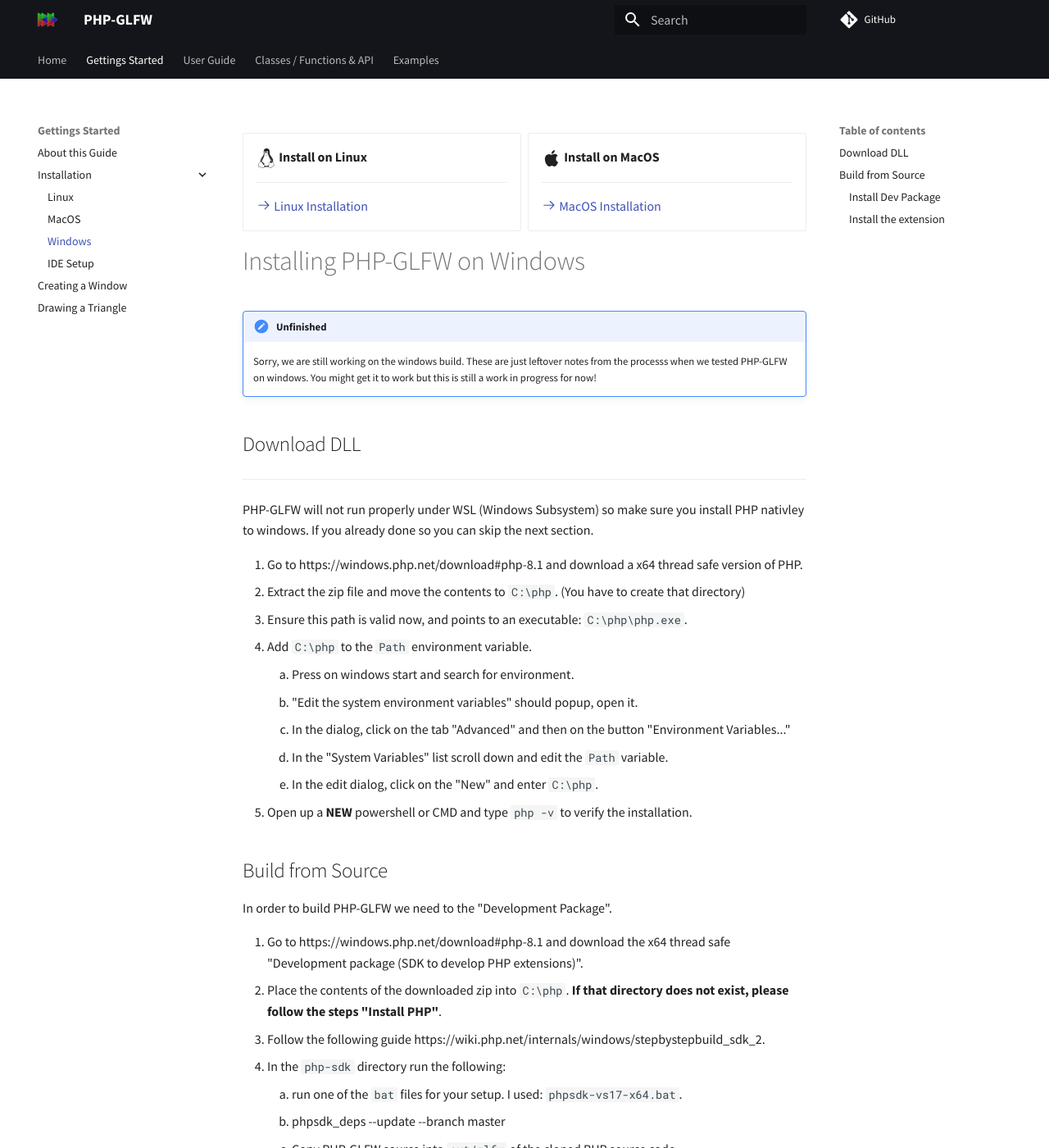
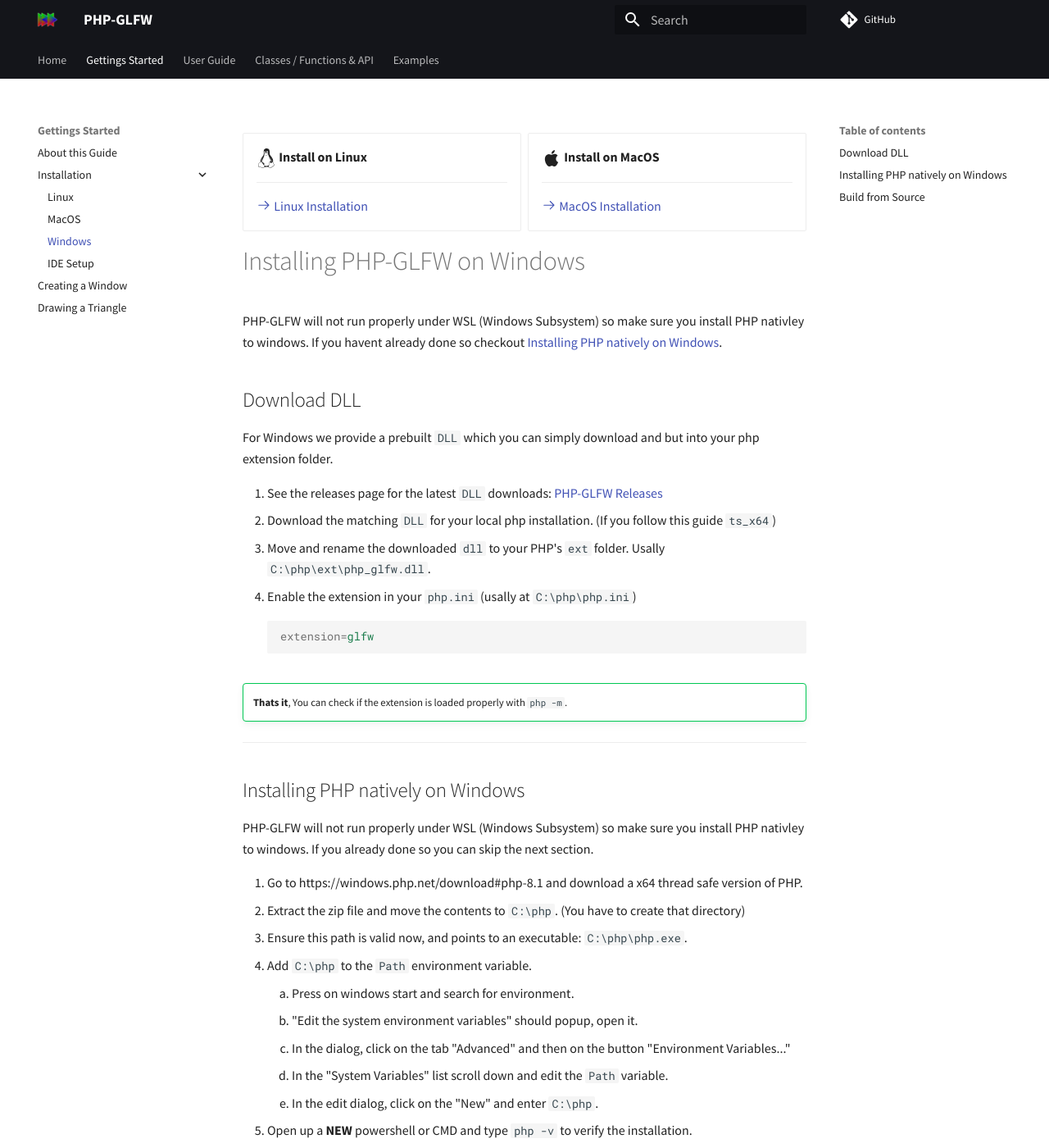
Before and after one commit to mario-deluna/php-glfw, an MkDocs documentation site: the page built from docs/getting-started/installation/install-windows.md, in a window 1280 px wide and 1400 px high. Shown: the whole window at 82% size. Built offline with MkDocs 1.6.1 and Material for MkDocs 9.7.7, drawn with Linux system fonts in a browser that asks for light colours; comment, search, counter and statistics services are not loaded; some of the changed text lies outside the part shown.

Commit message:
Updated windows docs

````diff
--- a/docs/getting-started/installation/install-windows.md
+++ b/docs/getting-started/installation/install-windows.md
@@ -15,16 +15,29 @@
 
 # Installing PHP-GLFW on Windows
 
-!!! error "Unfinished"
-
-    Sorry, we are still working on the windows build. These are just leftover notes
-    from the processs when we tested PHP-GLFW on windows. You might get it to work
-    but this is still a work in progress for now!
+PHP-GLFW will not run properly under WSL (Windows Subsystem) so make sure you install PHP nativley to windows.
+If you havent already done so checkout [Installing PHP natively on Windows](#installing-php-natively-on-windows).
 
 
 ## Download DLL
 
+For Windows we provide a prebuilt `DLL` which you can simply download and but into your php extension folder.
+
+ 1. See the releases page for the latest `DLL` downloads: [PHP-GLFW Releases](https://github.com/mario-deluna/php-glfw/releases)
+ 2. Download the matching `DLL` for your local php installation. (If you follow this guide `ts_x64`)
+ 3. Move and rename the downloaded `dll` to your PHP's `ext` folder. Usally `C:\php\ext\php_glfw.dll`.
+ 4. Enable the extension in your `php.ini` (usally at `C:\php\php.ini`)
+    ```ini
+    extension=glfw
+    ```
+
+!!! success ""
+
+    **Thats it**, You can check if the extension is loaded properly with `php -m`.
+
 ---
+
+## Installing PHP natively on Windows
 
 PHP-GLFW will not run properly under WSL (Windows Subsystem) so make sure you install PHP nativley to windows. If you already done so you can skip the next section.
 
@@ -44,6 +57,7 @@
 
 In order to build PHP-GLFW we need to the "Development Package".
 
+<!--
 1. Go to https://windows.php.net/download#php-8.1 and download the x64 thread safe "Development package (SDK to develop PHP extensions)".
 2. Place the contents of the downloaded zip into `C:\php`. **If that directory does not exist, please follow the steps "Install PHP"**.
 3. Follow the following guide https://wiki.php.net/internals/windows/stepbystepbuild_sdk_2.
@@ -53,7 +67,7 @@
     3. Copy PHP-GLFW source into `ext/glfw` of the cloned PHP source code.
 5. run: `buildconf && configure --disable-all --enable-cli --enable-glfw=shared && nmake`
 
-another go
+another go -->
 
 1. Clone the php-sdk: `git clone https://github.com/php/php-sdk-binary-tools.git php-sdk`, to drive root (`C:\`)
 2. `cd C:\php-sdk`
@@ -63,17 +77,4 @@
 6. `phpsdk_deps --update --branch 8.1`
 7. Copy PHP-GLFW source into `ext/glfw` of the cloned PHP source code.
 8. run: `buildconf && configure --disable-all --enable-cli --enable-glfw=shared && nmake`
-
-
-
-### Install Dev Package
-
-
-
-### Install the extension
-
-Now we can finally build the actual extension.
-
-1. Download or clone PHP-GLFW and open the directory up in a power shell or CMD.
-2. run `phpize`
-3. run `./configure --enable-glfw`
+9. the resulting `dll` should be located depending on your choosen build under `x64\Release_TS\php_glfw.dll`.
````
